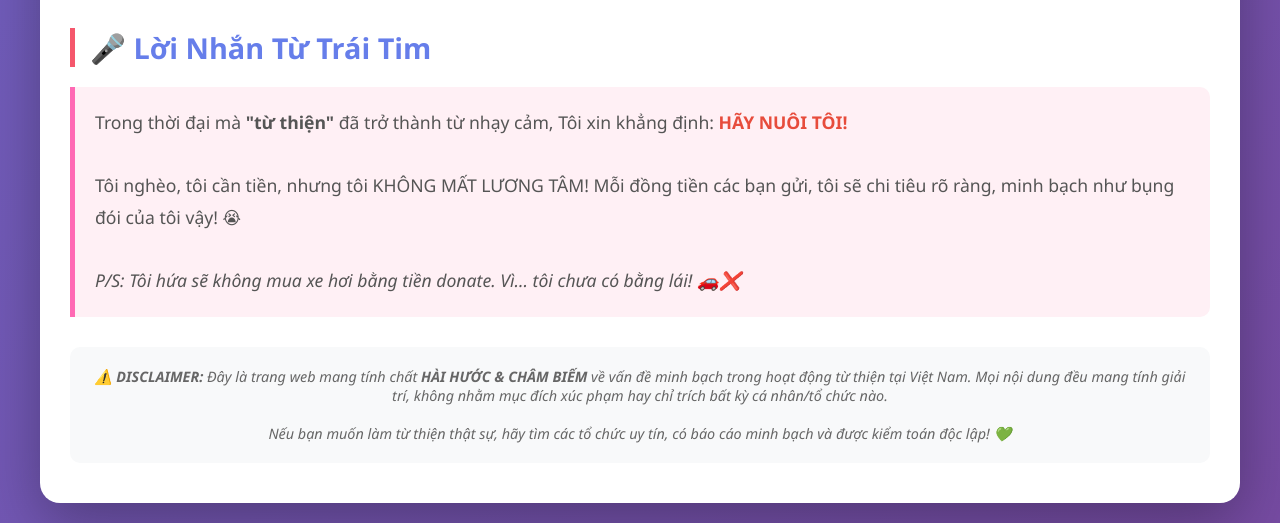
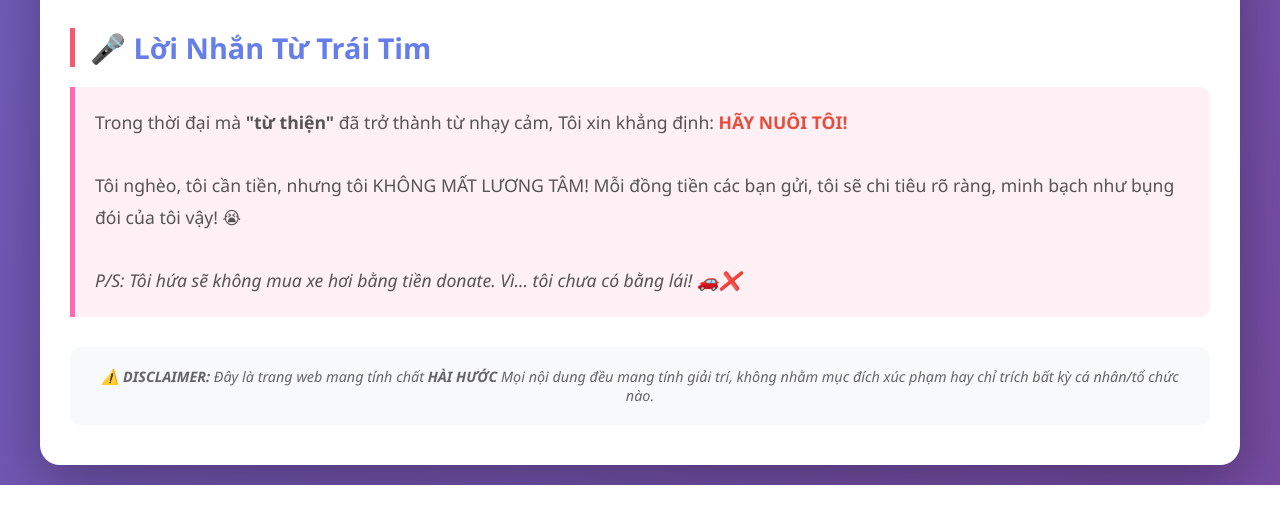
Before and after one commit to ledangkhoalt/nuoi-toi, a plain HTML site: page index.html in a window 1280 px wide. Shown: the part 3548-4071 px from the top of the page. After the commit the page ends 4033 px from the top, so only its background shows below. Drawn offline with Linux system fonts and the light colour scheme.

Commit message:
Refactor disclaimer for clarity and conciseness

```diff
--- a/index.html
+++ b/index.html
@@ -512,12 +512,9 @@
 
             <div class="disclaimer">
                 <p>
-                    <strong>⚠️ DISCLAIMER:</strong> Đây là trang web mang tính chất <strong>HÀI HƯỚC & CHÂM BIẾM</strong>
-                    về vấn đề minh bạch trong hoạt động từ thiện tại Việt Nam.
+                    <strong>⚠️ DISCLAIMER:</strong> Đây là trang web mang tính chất <strong>HÀI HƯỚC</strong>
                     Mọi nội dung đều mang tính giải trí, không nhằm mục đích xúc phạm hay chỉ trích bất kỳ cá nhân/tổ chức nào.
-                    <br><br>
-                    Nếu bạn muốn làm từ thiện thật sự, hãy tìm các tổ chức uy tín,
-                    có báo cáo minh bạch và được kiểm toán độc lập! 💚
+
                 </p>
             </div>
         </div>
```
